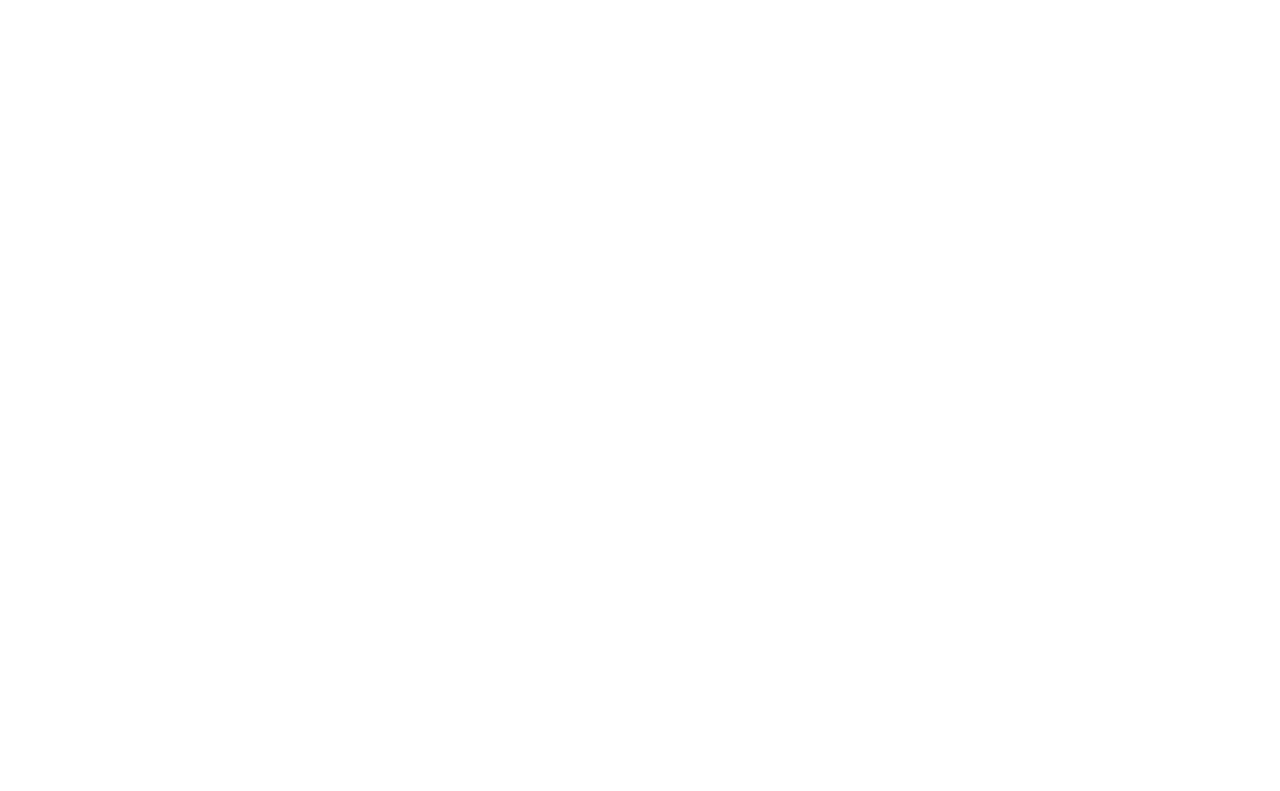
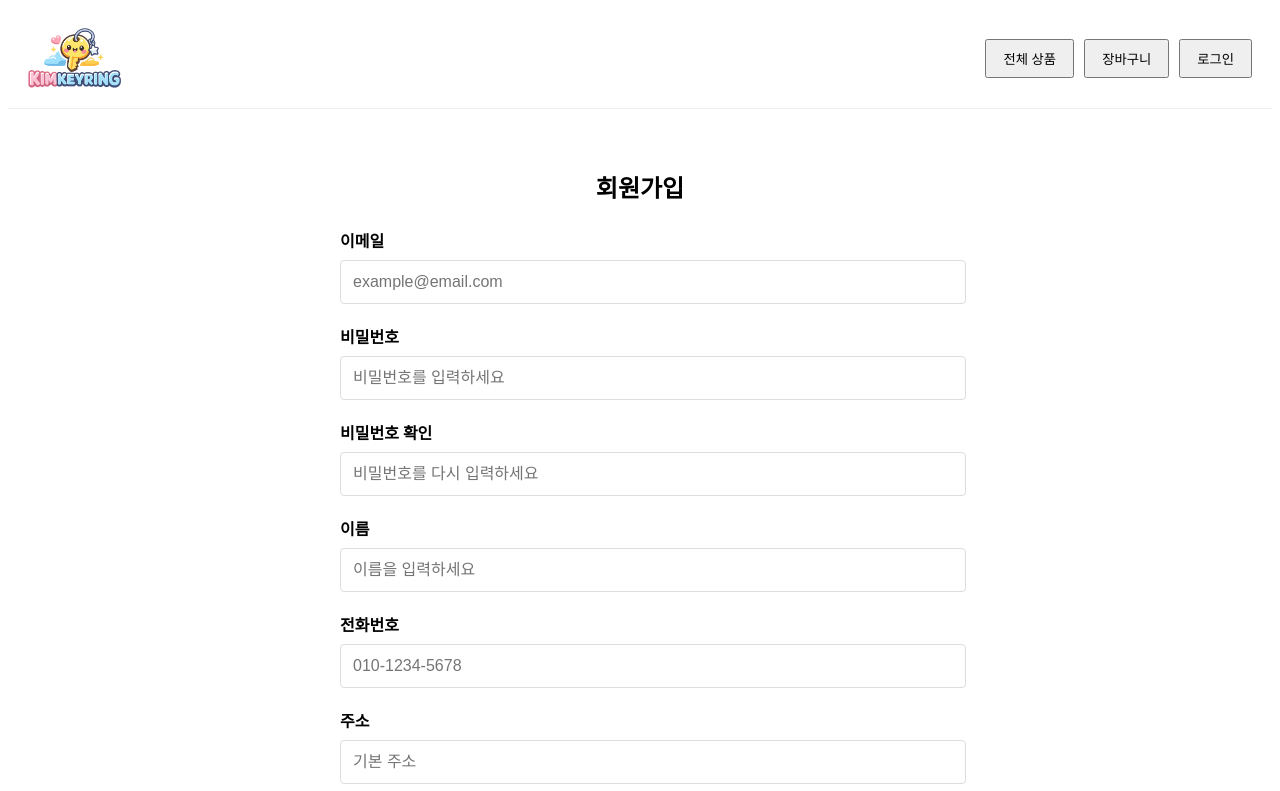
Before and after one commit to 1uuuuuuuuuuuuuuumi/kimkeyring, a React (Vite) app in the folder kimkeyring-frontend/: page /signup in a window 1280 px wide. Before the commit this address had no page. Shown: the top 791 px of the page. Built offline with nearby package versions, Linux system fonts and the light colour scheme.

Commit message:
feat: 회원가입 페이지 생성 (axios)
- SignUp.jsx 페이지 생성
- 이메일, 비밀번호, 이름, 전화번호, 주소 입력 폼
- 비밀번호 확인 기능
- axios로 Backend User API 호출
- 회원가입 완료 시 메인 페이지로 이동
- App.jsx 라우터 추가 (/signup)

```diff
--- a/kimkeyring-frontend/src/App.jsx
+++ b/kimkeyring-frontend/src/App.jsx
@@ -3,6 +3,7 @@
 import ProductDetail from "./pages/ProductDetail";
 import Cart from "./pages/Cart";
 import { CartProvider } from "./context/CartContext";
+import SignUp from "./pages/SignUp";
 
 function App() {
   return (
@@ -12,6 +13,7 @@
           <Route path="/" element={<Home/>}/>
           <Route path="/product/:id" element={<ProductDetail />}/>
           <Route path="/cart" element={<Cart />} />
+          <Route path="/signup" element={<SignUp />} />
         </Routes>
       </BrowserRouter>
     </CartProvider>
--- /dev/null
+++ b/kimkeyring-frontend/src/pages/SignUp.jsx
@@ -0,0 +1,238 @@
+import { useNavigate } from "react-router-dom"
+import Header from '../components/Header'
+import Footer from '../components/Footer'
+import { useState } from "react"
+import axios from "axios"
+
+function SignUp(){
+  const navigate = useNavigate()
+
+  // 폼 데이터 상태
+  const [formData, setFormData] = useState({
+    email: '',
+    password: '',
+    passwordConfirm: '',
+    name: '',
+    phone: '',
+    address: '',
+    addressDetail: ''
+  })
+
+  // 입력값 변경 핸들러
+  const handleChange = (e) => {
+    const {name, value} = e.target
+    setFormData(prev => ({
+      ...prev,
+      [name]: value
+    }))
+  }
+
+  // 회원가입 제출
+  const handleSubmit = async (e) => {
+    e.preventDefault()
+
+    // 1. 비밀번호 확인
+    if(formData.password !== formData.passwordConfirm){
+      alert('비밀번호가 일치하지 않습니다.')
+      return
+    }
+
+    // 2. 필수 항목 확인
+    if(!formData.email || !formData.password || !formData.name || !formData.phone){
+      alert('필수 항목을 모두 입력해주세요.')
+      return
+    }
+
+    try{
+      //3. 백엔드 API 호출
+      const response = await axios.post('http://localhost:8080/api/users', {
+        email: formData.email,
+        password: formData.password,
+        name: formData.name,
+        phone: formData.phone,
+        address: formData.address,
+        addressDetail: formData.addressDetail
+      })
+
+      // axios는 response.data로 바로 데이터에 접근
+      console.log('회원가입 성공:', response.data)
+      alert('회원가입이 완료되었습니다!')
+      navigate('/') // 메인 페이지로 이동
+
+    } catch (e) {
+      console.error('회원가입 오류:', e)
+      if(e.response){
+        // 서버가 응답했지만 에러
+        alert(`회원가입 실패: ${e.response.data}`)
+      } else if(e.request){
+        // 요청은 보냈지만 응답 없음 (네트워크 문제)
+        alert('서버 응답이 없습니다. 서버가 실행 중인지 확인해주세요.')
+      } else {
+        // 기타 에러
+        alert('회원가입 중 오류가 발생했습니다.')
+      }
+    }
+  }
+
+  return(
+    <div>
+      <Header />
+      <main style={{padding: '40px', maxWidth: '600px', margin: '0 auto'}}>
+        <h2 style={{marginBottom: '24px', textAlign: 'center'}}>회원가입</h2>
+
+        {/* 회원가입 폼 */}
+        <div style={{display: 'flex', flexDirection: 'column', gap: '20px'}}>
+
+          {/* 이메일 */}
+          <div>
+            <label style={{display: 'block', marginBottom: '8px', fontWeight: 'bold'}}>
+              이메일
+            </label>
+            <input
+              type="email"
+              name="email"
+              value={formData.email}
+              onChange={handleChange}
+              placeholder="example@email.com"
+              style={{
+                width: '100%',
+                padding: '12px',
+                border: '1px solid #ddd',
+                borderRadius: '4px',
+                fontSize: '16px'
+              }}
+              required
+            />
+          </div>
+
+          {/* 비밀번호 */}
+          <div>
+            <label style={{display: 'block', marginBottom: '8px', fontWeight: 'bold'}}>
+              비밀번호
+            </label>
+            <input
+              type="password"
+              name="password"
+              value={formData.password}
+              onChange={handleChange}
+              placeholder="비밀번호를 입력하세요"
+              style={{
+                width: '100%',
+                padding: '12px',
+                border: '1px solid #ddd',
+                borderRadius: '4px',
+                fontSize: '16px'
+              }}
+              required
+            />
+          </div>
+
+          {/* 비밀번호 확인 */}
+          <div>
+            <label style={{display: 'block', marginBottom: '8px', fontWeight: 'bold'}}>
+              비밀번호 확인
+            </label>
+            <input
+              type="password"
+              name="passwordConfirm"
+              value={formData.passwordConfirm}
+              onChange={handleChange}
+              placeholder="비밀번호를 다시 입력하세요"
+              style={{
+                width: '100%',
+                padding: '12px',
+                border: '1px solid #ddd',
+                borderRadius: '4px',
+                fontSize: '16px'
+              }}
+            />
+          </div>
+
+          {/* 이름 */}
+          <div>
+            <label style={{display: 'block', marginBottom: '8px', fontWeight: 'bold'}}>
+              이름
+            </label>
+            <input
+              type="text"
+              name="name"
+              value={formData.name}
+              onChange={handleChange}
+              placeholder="이름을 입력하세요"
+              style={{
+                width: '100%',
+                padding: '12px',
+                border: '1px solid #ddd',
+                borderRadius: '4px',
+                fontSize: '16px'
+              }}
+              required
+            />
+          </div>
+
+          {/* 전화번호 */}
+          <div>
+            <label style={{display: 'block', marginBottom: '8px', fontWeight: 'bold'}}>
+              전화번호
+            </label>
+            <input
+              type="tel"
+              name="phone"
+              value={formData.phone}
+              onChange={handleChange}
+              placeholder="010-1234-5678"
+              style={{
+                width: '100%',
+                padding: '12px',
+                border: '1px solid #ddd',
+                borderRadius: '4px',
+                fontSize: '16px'
+              }}
+              required
+            />
+          </div>
+
+          {/* 주소 */}
+          <div>
+            <label style={{display: 'block', marginBottom: '8px', fontWeight: 'bold'}}>
+              주소
+            </label>
+            <input
+              type="text"
+              name="address"
+              value={formData.address}
+              onChange={handleChange}
+              placeholder="기본 주소"
+              style={{
+                width: '100%',
+                padding: '12px',
+                border: '1px solid #ddd',
+                borderRadius: '4px',
+                fontSize: '16px',
+                marginBottom: '8px'
+              }}
+            />
+            <input
+              type="text"
+              name="addressDetail"
+              value={formData.addressDetail}
+              onChange={handleChange}
+              placeholder="상세 주소"
+              style={{
+                width: '100%',
+                padding: '12px',
+                border: '1px solid #ddd',
+                borderRadius: '4px',
+                fontSize: '16px'
+              }}
+            />
+          </div>
+
+        </div>
+      </main>
+      <Footer />
+    </div>
+  )
+}
+
+export default SignUp
```
